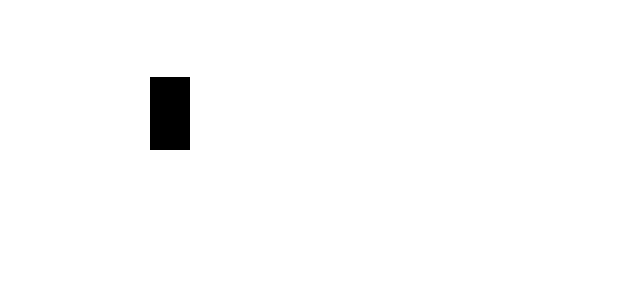
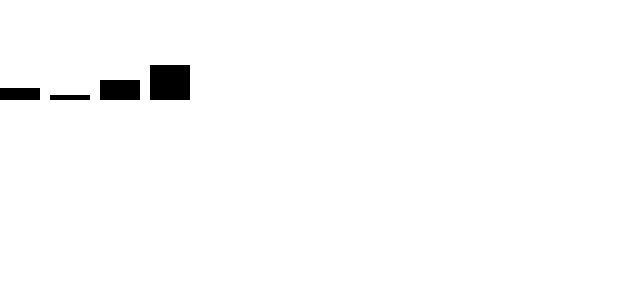
Before and after one commit to JoeyStip/GDPBarChart, a React (Create React App) app: page / in a window 1280 px wide. Shown: the top 300 px of the page, without its empty margins (0-640 px from the left). Built offline with nearby package versions, Linux system fonts and the light colour scheme.

Commit message:
implement d3 in react with data example

```diff
--- a/src/App.js
+++ b/src/App.js
@@ -2,6 +2,8 @@ import * as d3 from "d3";
 import './App.css';
 import { useEffect } from "react";
 import { useRef } from "react";
+
+const data = [12,5,20,35]
 
 function App() {
   //const ref = useRef()
@@ -18,12 +20,14 @@ function App() {
 
   return (
     <svg>
-      <rect
-        x="150"
-        y="77"
-        width="40"
-        height="100"
-      />
+      {data.map((d, i)=>(
+        <rect
+          x={i*50}
+          y={100-d}
+          width="40"
+          height={d}
+        />
+      ))}
     </svg>
   );
 }
```
